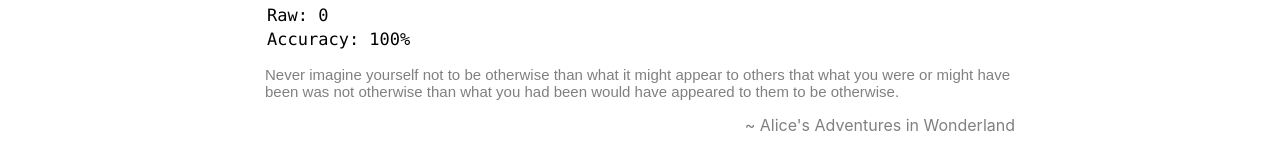
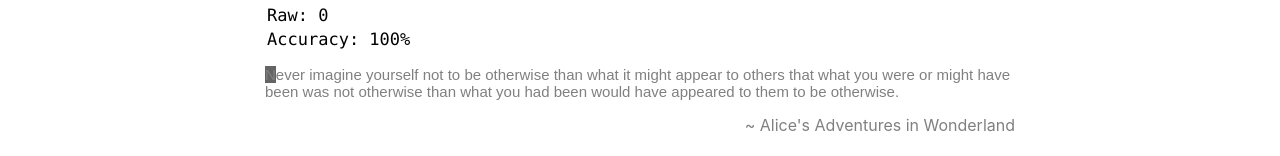
Before and after one commit to BergerAPI/typo.io, a Next.js app: page /app in a window 1280 px wide. Shown: the part 371-527 px from the top of the page. Built offline with nearby package versions, Linux system fonts and the light colour scheme; no server answers.

Commit message:
fixed cursor

```diff
--- a/components/input/Input.jsx
+++ b/components/input/Input.jsx
@@ -292,19 +292,25 @@ export class Input extends React.Component {
     let remaining = [];
 
     for (let i = 0; i < this.state.fullText.length; i++)
-      remaining.push(
-        <a className={styles.remaining}>{this.state.remainingText[i]}</a>
-      );
+      if (i !== 0)
+        remaining.push(
+          <a className={styles.remaining}>{this.state.remainingText[i]}</a>
+        );
+      else
+        remaining.push(
+          <a
+            style={{ "background-color": "rgb(100, 100, 100)" }}
+            className={styles.remaining}
+          >
+            {this.state.remainingText[i]}
+          </a>
+        );
 
     for (let i = 0; i < this.state.typedText.length; i++) {
       let value = this.state.typedText[i];
       if (value !== this.state.fullText[i])
         typed.push(<a className={styles.wrong}>{this.state.fullText[i]}</a>);
-      else {
-        if (this.state.index - 1 === i)
-          typed.push(<a style={{ "background-color": "grey" }}>{value}</a>);
-        else typed.push(<a>{value}</a>);
-      }
+      else typed.push(<a>{value}</a>);
     }
 
     return (
```
